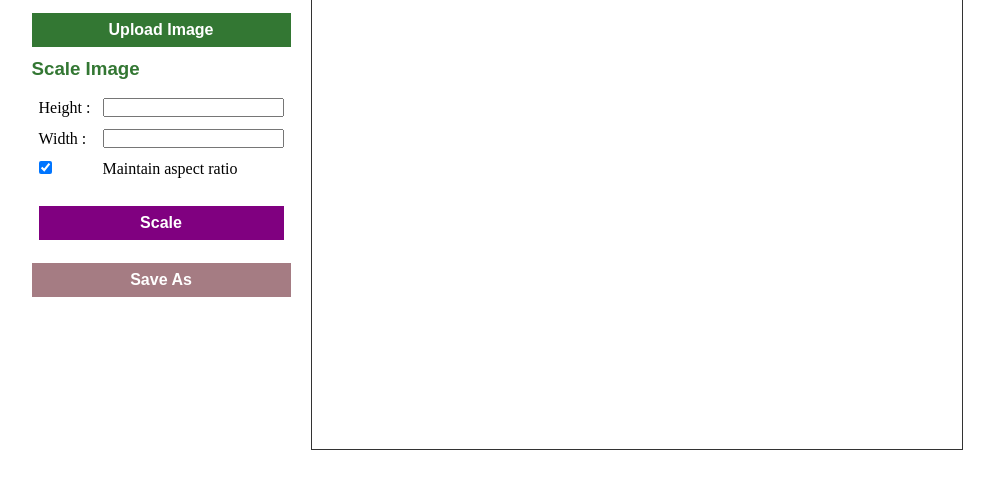
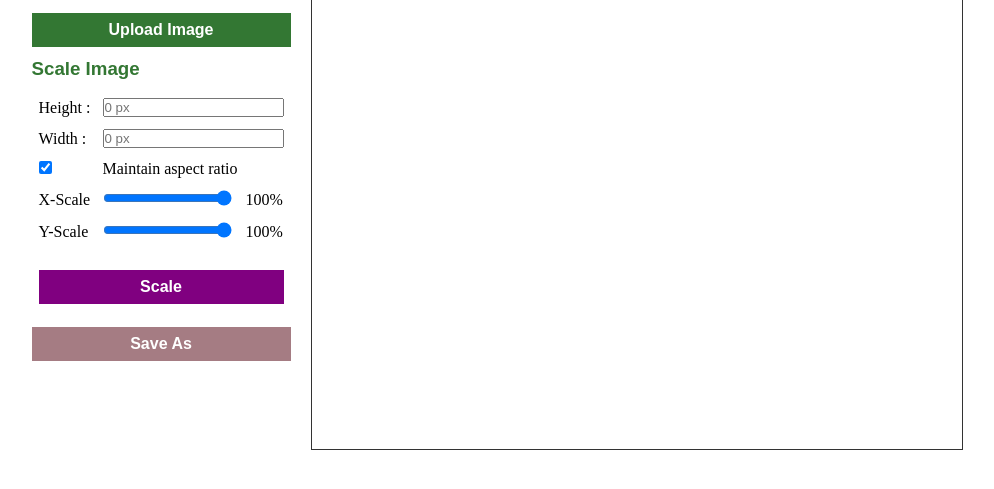
Before and after one commit to RD2P/imageforge, a website built with Vite: page index.html in a window 1280 px wide. Shown: the part 73-562 px from the top of the page, without its empty margins (153-1147 px from the left). Built offline with nearby package versions, Linux system fonts and the light colour scheme.

Commit message:
add input for slider

```diff
--- a/index.html
+++ b/index.html
@@ -1,5 +1,6 @@
 <!DOCTYPE html>
 <html lang="en">
+
 <head>
   <meta charset="UTF-8" />
   <link rel="icon" type="image/svg+xml" href="/vite.svg" />
@@ -7,6 +8,7 @@
   <link rel="stylesheet" href="./style.css" />
   <title>Vite App</title>
 </head>
+
 <body>
   <main>
     <section>
@@ -14,27 +16,40 @@
       <input type="file" id="image" accept="image/*" class="hidden" />
       <button id="button">Upload Image</button>
       <h3>Scale Image</h3>
+
       <table>
         <tr>
-            <td>Height : </td>
-            <td><input type="number" name="height" id="height"></td>
+          <td><label for="height">Height : </label></td>
+          <td  colspan="2"><input type="number" name="height" id="height" min="0" placeholder="0 px"></td>
         </tr>
         <tr>
-            <td>Width : </td>
-            <td><input type="number" name="width" id="width"></td>
+          <td><label for="width">Width : </label></td>
+          <td colspan="2"><input type="number" name="width" id="width" min="0" placeholder="0 px"></td>
         </tr>
         <tr>
           <td><input type="checkbox" name="aratio" id="aratio" checked> </td>
-            <td>Maintain aspect ratio</td>
+          <td  colspan="2"><label for="aratio">Maintain aspect ratio</label></td>
         </tr>
         <tr>
-            <td colspan="2"><button id="scale">Scale</button></td>
+          <td><label for="w">X-Scale</label></td>
+          <td><input type="range" id="w" value="100" oninput="updateOutput()"></td>
+          <td><output id="w-output">100%</output></td>
+        </tr>
+        <tr>
+          <td> <label for="h">Y-Scale</label></td>
+          <td> <input type="range" id="h" value="100" oninput="updateOutput()"></td>
+          <td><output id="h-output">100%</output></td>
+        </tr>
+        <tr>
+          <td colspan="3"><button id="scale">Scale</button></td>
         </tr>
       </table>
       <button id="save">Save As</button>
     </section>
-      <canvas id="imageManipulaiton" width="650" height="500"></canvas>
+    <canvas id="imageManipulation" width="650" height="500"></canvas>
   </main>
   <script type="module" src="/scripts/main.js"></script>
+  <script src="/scripts/slider.js"></script>
 </body>
+
 </html>
```
Lines whose indentation alone changed are shown as unchanged.
